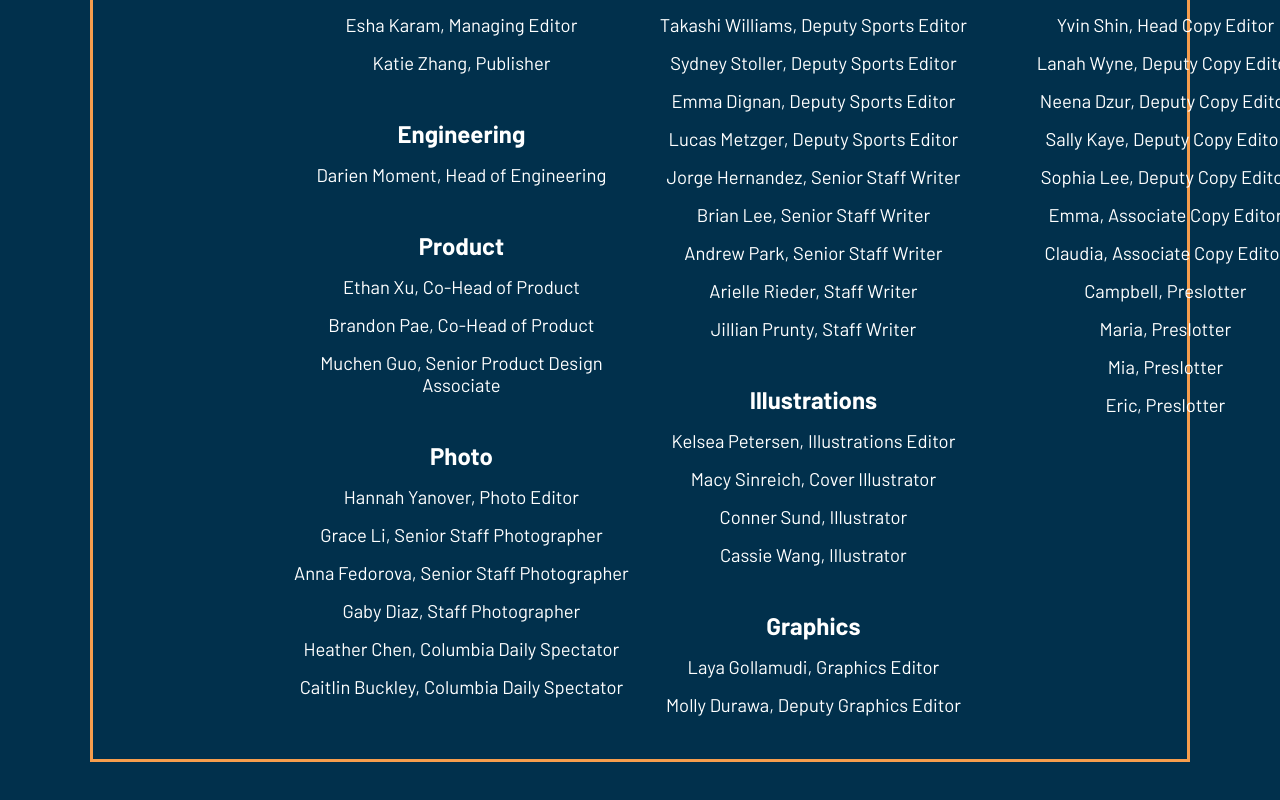
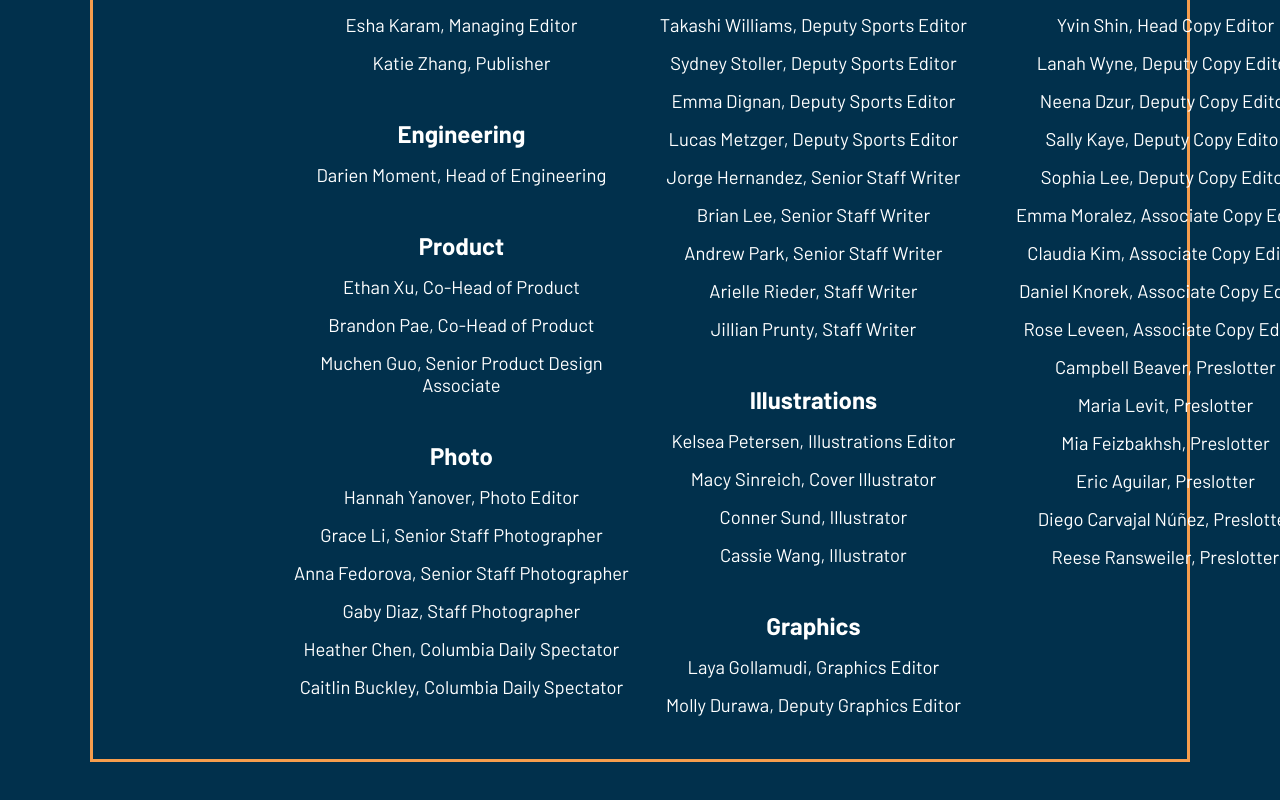
Before and after one commit to spectatorpublishing/basketball2024, a React (Create React App) app: page / in a window 1280 px wide. Shown: the part 2611-3411 px from the top of the page. Built offline with nearby package versions, Linux system fonts and the light colour scheme.

Commit message:
Update credits.js

```diff
--- a/src/data/credits.js
+++ b/src/data/credits.js
@@ -151,27 +151,43 @@ export const credits = {
       "title": "Deputy Copy Editor"
     },
     {
-      "staff_name": "Emma",
+      "staff_name": "Emma Moralez",
       "title": "Associate Copy Editor"
     },
     {
-      "staff_name": "Claudia",
+      "staff_name": "Claudia Kim",
       "title": "Associate Copy Editor"
     },
     {
-      "staff_name": "Campbell",
+      "staff_name": "Daniel Knorek",
+      "title": "Associate Copy Editor"
+    },
+    {
+      "staff_name": "Rose Leveen",
+      "title": "Associate Copy Editor"
+    },
+    {
+      "staff_name": "Campbell Beaver",
       "title": "Preslotter"
     },
     {
-      "staff_name": "Maria",
+      "staff_name": "Maria Levit",
       "title": "Preslotter"
     },
     {
-      "staff_name": "Mia",
+      "staff_name": "Mia Feizbakhsh",
       "title": "Preslotter"
     },
     {
-      "staff_name": "Eric",
+      "staff_name": "Eric Aguilar",
+      "title": "Preslotter"
+    },
+    {
+      "staff_name": "Diego Carvajal Núñez",
+      "title": "Preslotter"
+    },
+    {
+      "staff_name": "Reese Ransweiler",
       "title": "Preslotter"
     }
   ],
```
